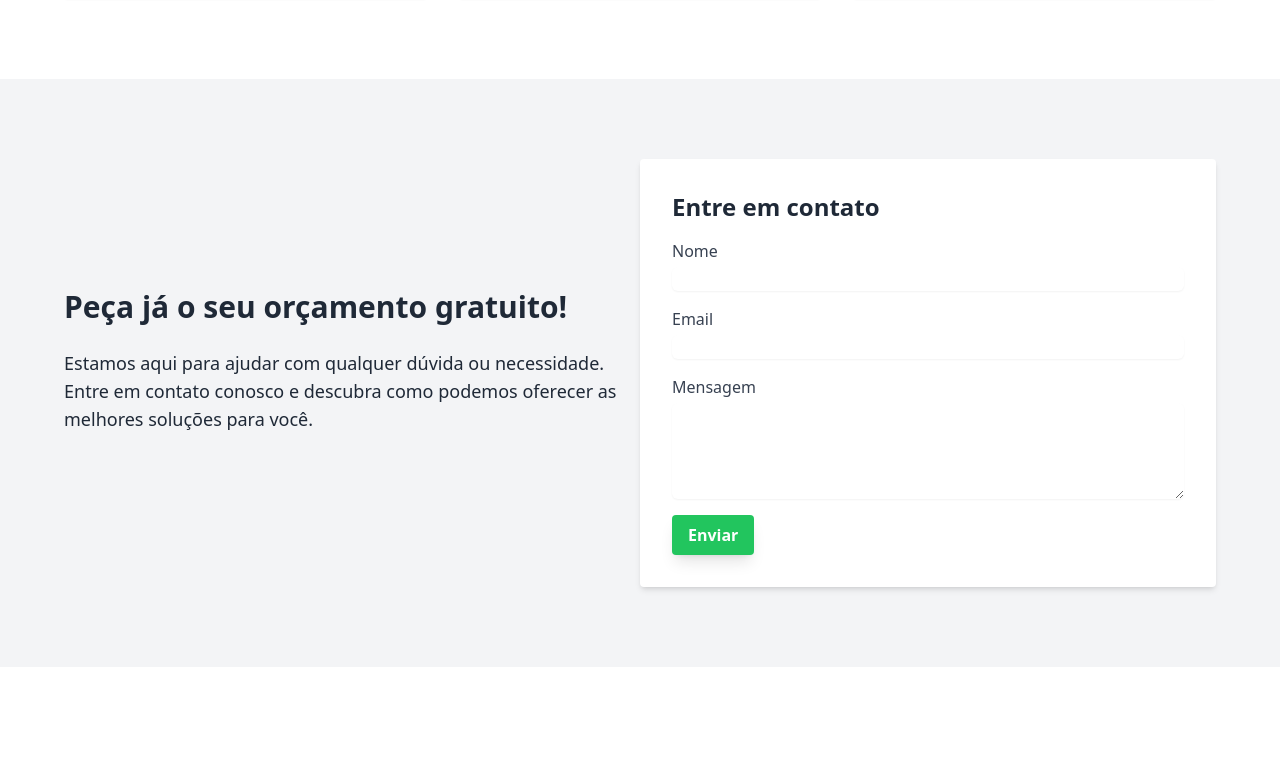
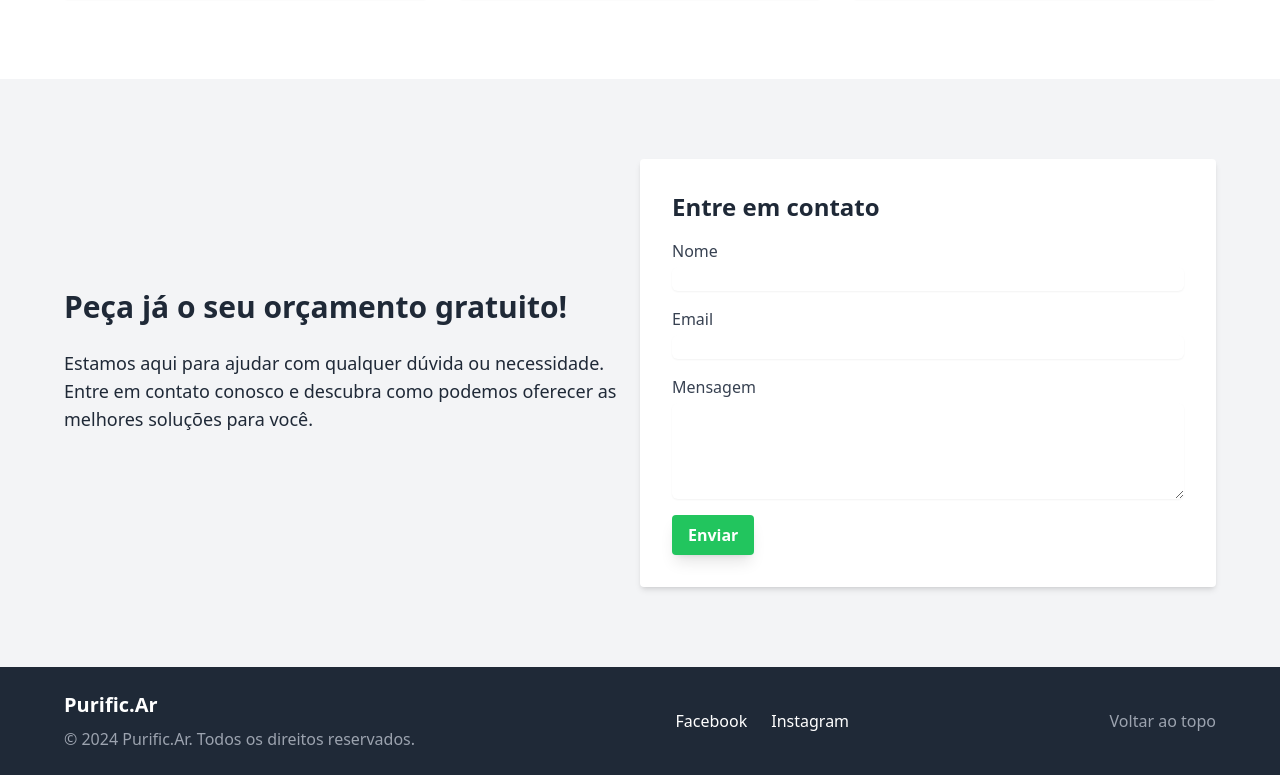
Before and after one commit to gabriellamsa/purific-ar, a React (Vite) app: page / in a window 1280 px wide. Shown: the part 1903-2678 px from the top of the page. Before the commit the page ends 2570 px from the top, so only its background shows below. Built offline with nearby package versions, Linux system fonts and the light colour scheme.

Commit message:
Create footer

```diff
--- a/src/components/HomePage.jsx
+++ b/src/components/HomePage.jsx
@@ -199,6 +199,40 @@ const HomePage = () => {
       >
         WhatsApp
       </a>
+      {/* footer */}
+      <footer className="bg-gray-800 text-white py-6">
+        <div className="max-w-6xl mx-auto flex flex-col md:flex-row justify-between items-center">
+          <div className="text-center md:text-left mb-4 md:mb-0">
+            <h3 className="text-xl font-bold mb-2">Purific.Ar</h3>
+            <p className="text-gray-400">
+              © 2024 Purific.Ar. Todos os direitos reservados.
+            </p>
+          </div>
+          <div className="flex space-x-6 mb-4 md:mb-0">
+            <a
+              href="https://www.facebook.com/profile.php?id=100063702363852&locale=pt_BR"
+              target="_blank"
+              rel="noopener noreferrer"
+              className="hover:text-gray-400"
+            >
+              Facebook
+            </a>
+            <a
+              href="https://www.instagram.com/purific.ar_ar_condicionado/"
+              target="_blank"
+              rel="noopener noreferrer"
+              className="hover:text-gray-400"
+            >
+              Instagram
+            </a>
+          </div>
+          <div className="text-center md:text-right">
+            <a href="#home" className="text-gray-400 hover:text-gray-300">
+              Voltar ao topo
+            </a>
+          </div>
+        </div>
+      </footer>
     </div>
   );
 };
```
